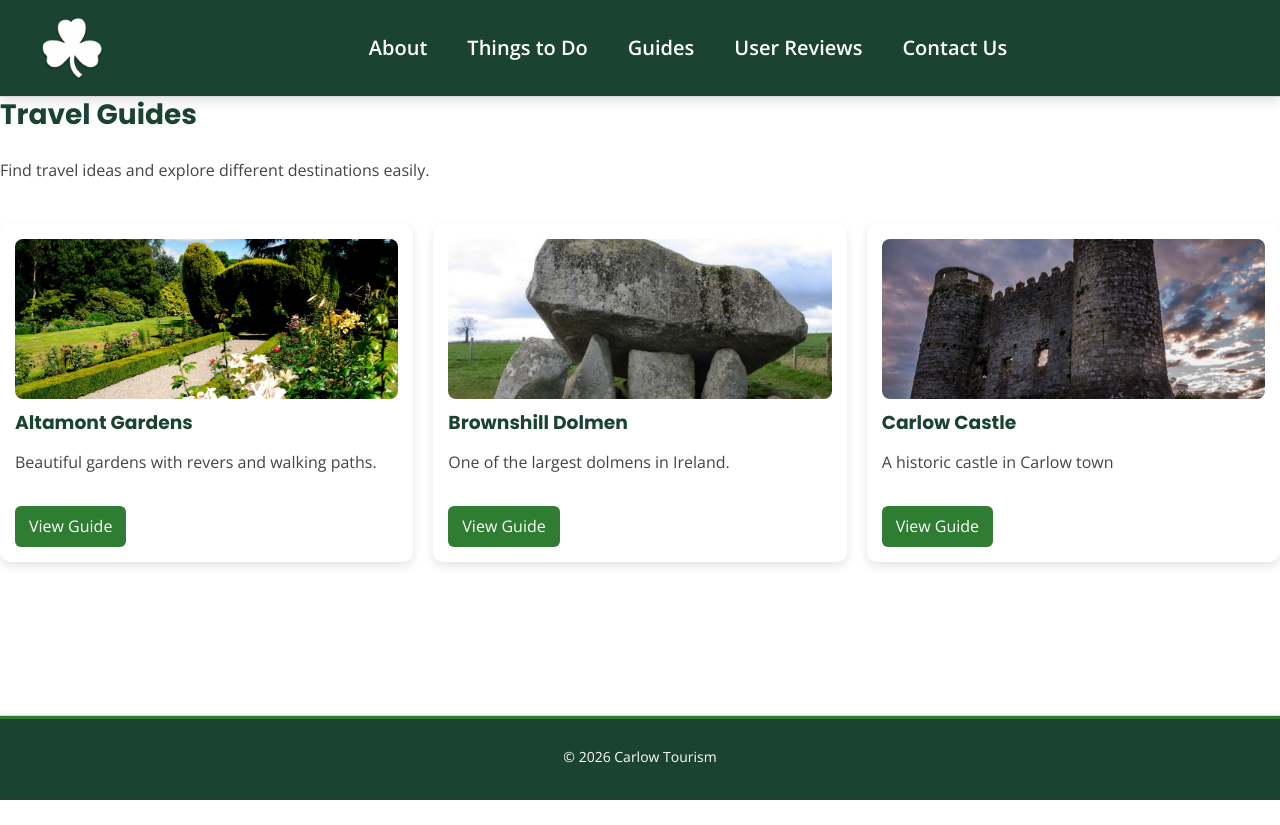
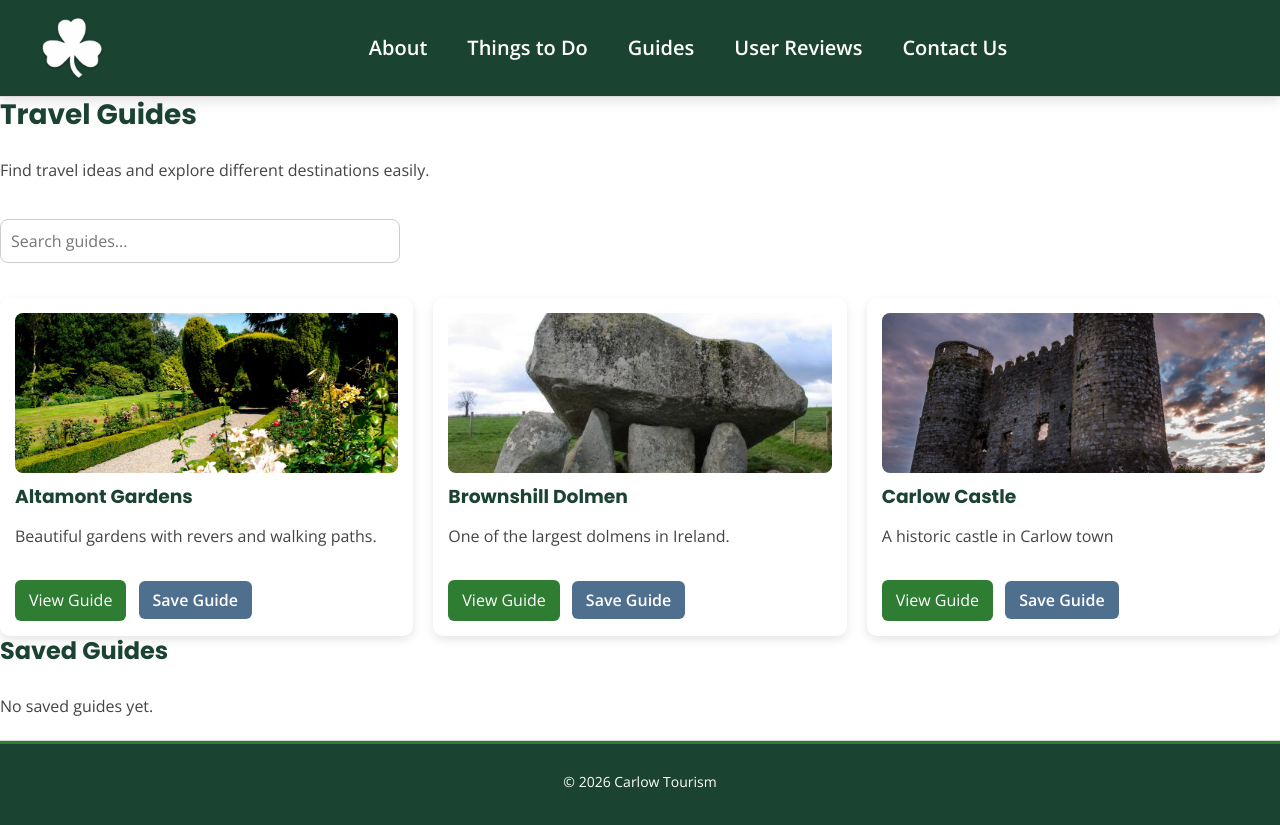
Before and after one commit to MalachyNeal/PowerpuffGirls, a SvelteKit app: page /guides in a window 1280 px wide. Before the commit the page ends 800 px from the top, so only its background shows below. Built offline with nearby package versions, Linux system fonts and the light colour scheme.

Commit message:
saved guides page work

```diff
--- a/src/routes/guides/+page.svelte
+++ b/src/routes/guides/+page.svelte
@@ -1,6 +1,7 @@
 
 <script>
 import { base } from '$app/paths';
+
 let guides = [
         {
             title: "Altamont Gardens",
@@ -23,14 +24,46 @@ let guides = [
         },
 
     ];
+    //search
+  let search = '';
+
+  /** @type {{title: string, description: string, link: string, image: string}[]} */
+  let savedGuides = [];
+
+
+
+  $: filteredGuides = guides.filter((guide) =>
+    guide.title.toLowerCase().includes(search.toLowerCase())
+  );
+
+
+  // @ts-ignore
+  function saveGuide(guide) {
+    if (!savedGuides.find((item) => item.title === guide.title)) {
+      savedGuides = [...savedGuides, guide];
+    }
+  }
+
+
+  function removeGuide(/**@type {string}*/title) {
+    savedGuides = savedGuides.filter((guide) => guide.title !== title);
+  }
 </script>
+
 <h1>
     Travel Guides
 </h1>
 <p>Find travel ideas and explore different destinations easily.</p>
 
+<input
+  class="search"
+  bind:value={search}
+  placeholder="Search guides..."
+  aria-label="Search travel guides"
+/>
+
 <div class="guides">
-{#each guides as guide}
+{#each filteredGuides as guide}
   <div class="card">
   <div class ="image-box">
     <img src={guide.image}
@@ -43,10 +76,29 @@ let guides = [
     class="btn">
      View Guide
       </a>
-
+      <button class="btn save-btn" on:click={() => saveGuide(guide)}>
+        Save Guide
+      </button>
   </div>
   {/each}
+</div>
+        <h2>Saved Guides</h2>
+
+{#if savedGuides.length === 0}
+  <p>No saved guides yet.</p>
+{:else}
+  <div class="saved-list">
+    {#each savedGuides as guide}
+      <div class="saved-item">
+        <span>{guide.title}</span>
+
+        <button class="remove-btn" on:click={() => removeGuide(guide.title)}>
+          Remove
+        </button>
+      </div>
+   {/each}
   </div>
+{/if}
 
 <style>
   h1 {
@@ -58,6 +110,14 @@ let guides = [
     font-size: 16px;
     color: #444;
     margin-bottom: 20px;
+  }
+   .search {
+    width: 100%;
+    max-width: 400px;
+    padding: 10px;
+    margin: 15px 0;
+    border: 1px solid #ccc;
+    border-radius: 8px;
   }
   .guides {
       display: grid;
@@ -97,6 +157,14 @@ let guides = [
   .btn:hover {
     background: #1f5c24;
   }
+  .save-btn {
+    margin-left: 8px;
+    background: #4f6f8f;
+  }
+
+  .save-btn:hover {
+    background: #39566f;
+  }
   .image-box {
     height:160px;
     overflow: hidden;
@@ -108,4 +176,33 @@ let guides = [
     height:100%;
     object-fit: cover;
   }
+
+  .saved-list {
+    margin-top: 15px;
+    display: grid;
+    gap: 10px;
+  }
+
+  .saved-item {
+    display: flex;
+    justify-content: space-between;
+    align-items: center;
+    background: white;
+    padding: 12px;
+    border-radius: 8px;
+    box-shadow: 0 2px 6px rgba(0,0,0,0.1);
+  }
+
+  .remove-btn {
+    background: #b33a3a;
+    color: white;
+    border: none;
+    padding: 7px 12px;
+    border-radius: 6px;
+    cursor: pointer;
+  }
+
+  .remove-btn:hover {
+    background: #8f2d2d;
+  }
 </style>
```
